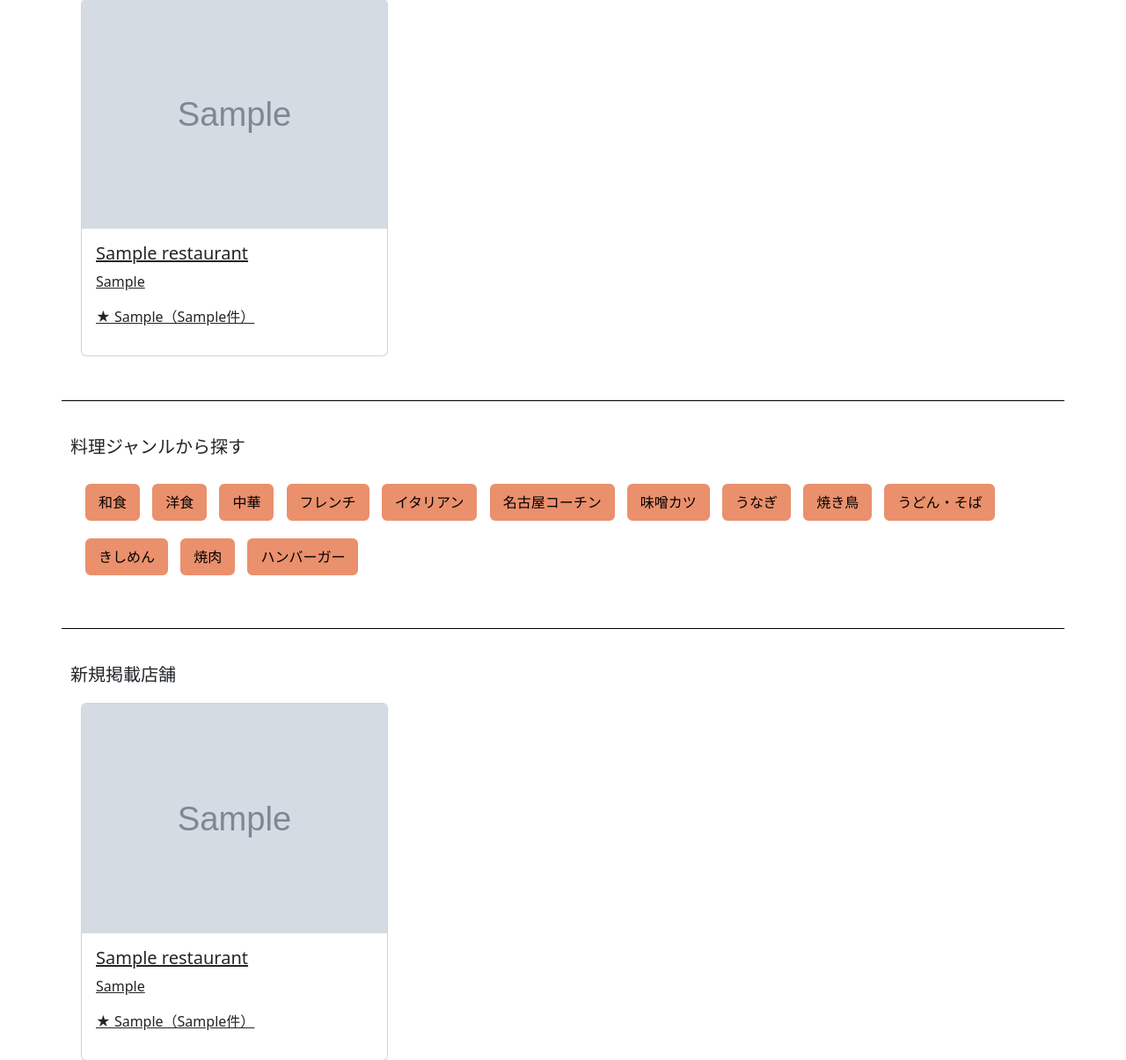
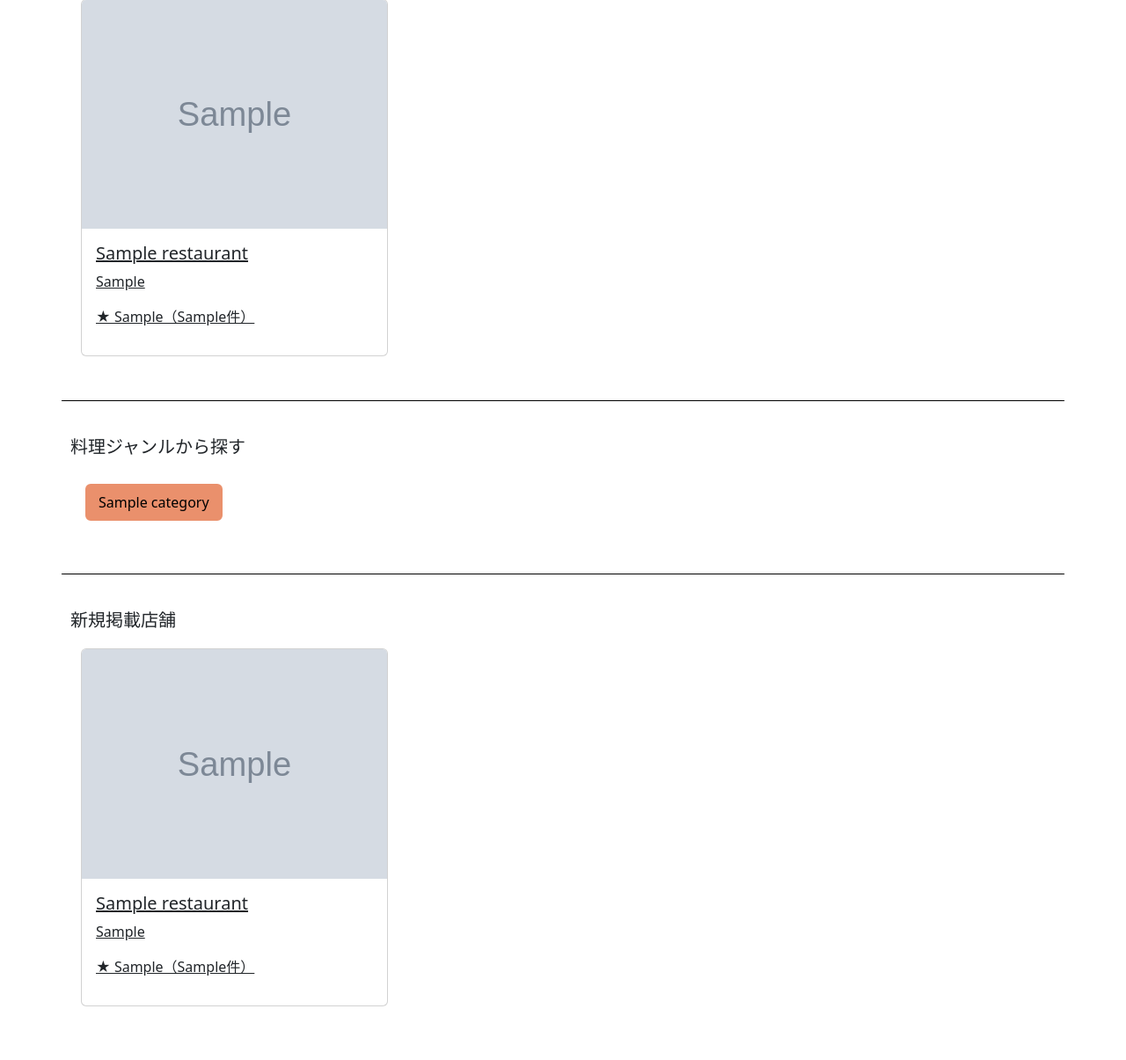
Before and after one commit to ayaconsa/django-tabelog-kadai, a Django app: template NagoyameshiApp/templates/NagoyameshiApp/user/top.html in a window 1280 px wide. Shown: the part 385-1590 px from the top of the page at 88% size. Run offline with Django 3.2, Linux system fonts and the light colour scheme; the template is opened without the code that fills it: most values are stand-ins (such as "Sample title", 1, 10 or a date in 2020); grey boxes marked "Sample" are stand-in pictures; some libraries are stand-ins or nearby versions.

Commit message:
トップページのジャンル検索ボタンをdjango表記にし、検索機能も有効に

```diff
--- a/NagoyameshiApp/templates/NagoyameshiApp/user/top.html
+++ b/NagoyameshiApp/templates/NagoyameshiApp/user/top.html
@@ -112,20 +112,10 @@
 
           <!-- ジャンルキーワード群 -->
           <div class="container">
-            <a class="btn btn-primary outline" href="{% url 'restaurant_list' %}" role="button">和食</a>
-            <a class="btn btn-primary outline" href="{% url 'restaurant_list' %}" role="button">洋食</a>
-            <a class="btn btn-primary outline" href="{% url 'restaurant_list' %}" role="button">中華</a>
-            <a class="btn btn-primary outline" href="{% url 'restaurant_list' %}" role="button">フレンチ</a>
-            <a class="btn btn-primary outline" href="{% url 'restaurant_list' %}" role="button">イタリアン</a>
-            <a class="btn btn-primary outline" href="{% url 'restaurant_list' %}" role="button">名古屋コーチン</a>
-            <a class="btn btn-primary outline" href="{% url 'restaurant_list' %}" role="button">味噌カツ</a>
-            <a class="btn btn-primary outline" href="{% url 'restaurant_list' %}" role="button">うなぎ</a>
-            <a class="btn btn-primary outline" href="{% url 'restaurant_list' %}" role="button">焼き鳥</a>
-            <a class="btn btn-primary outline" href="{% url 'restaurant_list' %}" role="button">うどん・そば</a>
-            <a class="btn btn-primary outline" href="{% url 'restaurant_list' %}" role="button">きしめん</a>
-            <a class="btn btn-primary outline" href="{% url 'restaurant_list' %}" role="button">焼肉</a>
-            <a class="btn btn-primary outline" href="{% url 'restaurant_list' %}" role="button">ハンバーガー</a>
-          </div>
+            {% for category in categories %}
+              <a class="btn btn-primary outline" href="{% url 'restaurant_list' %}?genre={{ category.name }}" role="button">{{ category.name }}</a>
+            {% endfor %}
+            </div>
         </div>
         <!-- **************「料理ジャンルから探す」ここまで -->
 
```
Also changed, not shown: NagoyameshiApp/views/user/top_view.py (+13 -0 lines).
